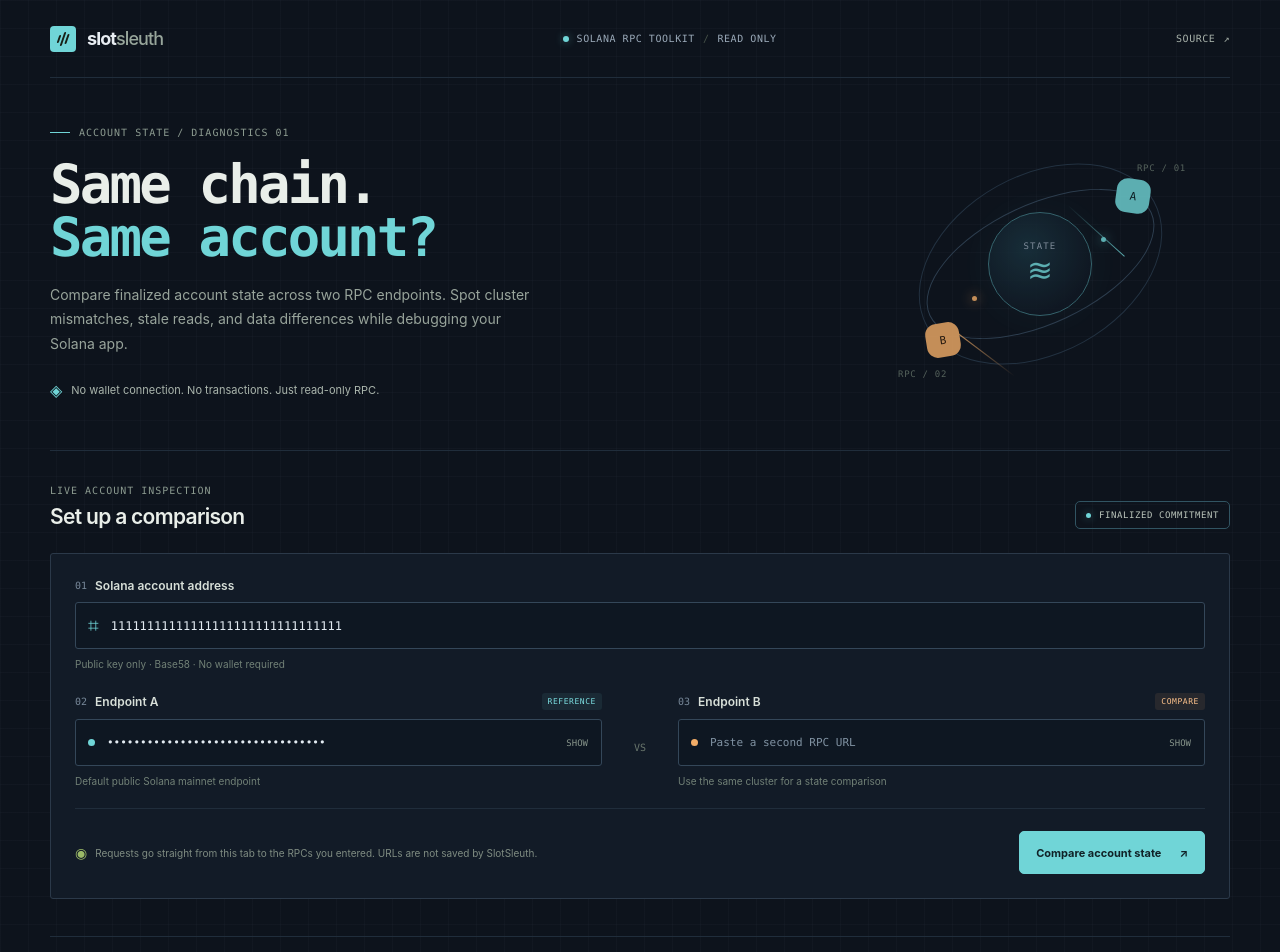
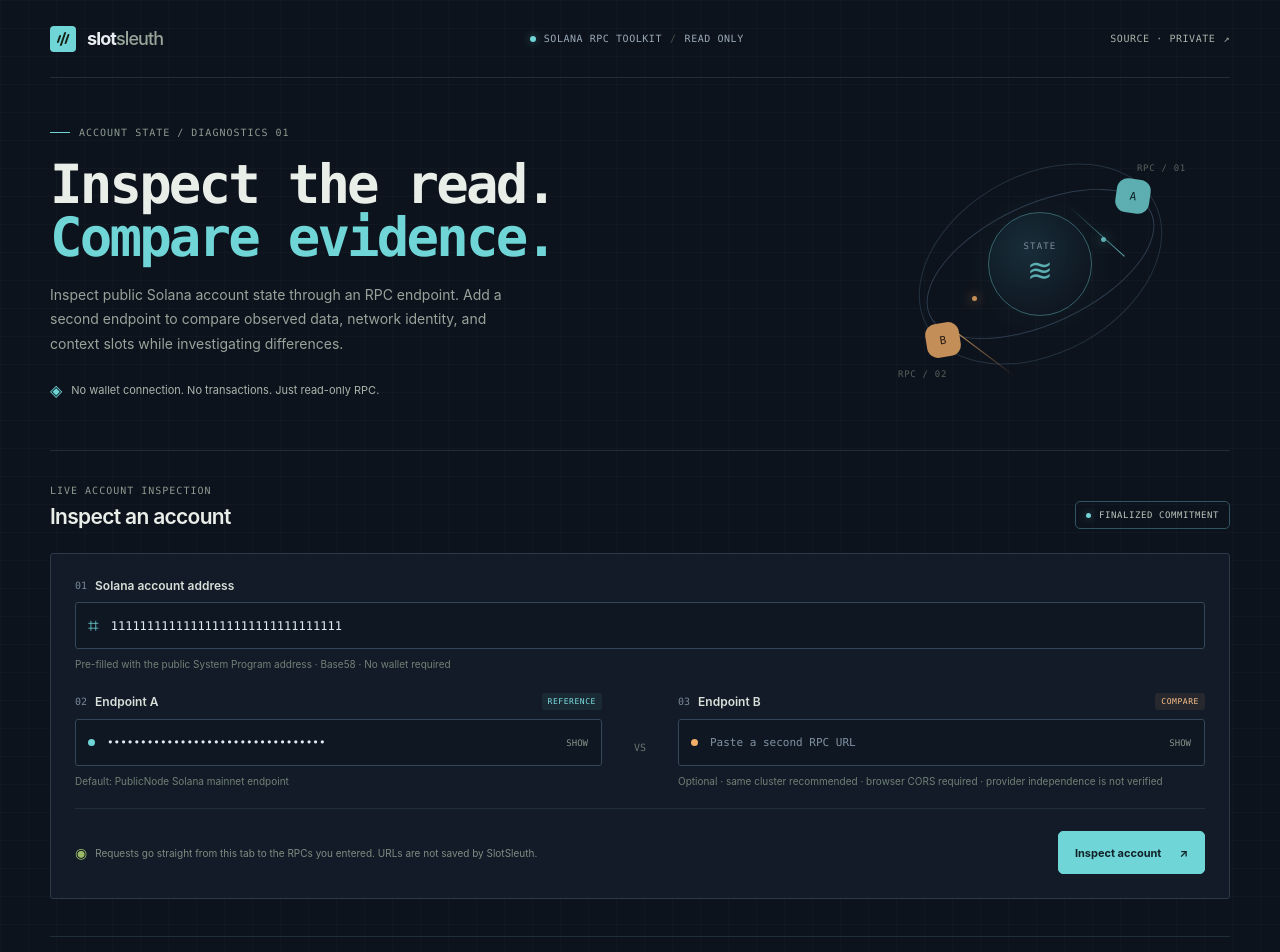
Before and after one commit to Tolu-max/SlotSleuth, a React (Vite) app: page / in a window 1280 px wide. Shown: the top 952 px of the page. Built offline with nearby package versions, Linux system fonts and the light colour scheme.

Commit message:
Correct product claims and prepare live demos

```diff
--- a/index.html
+++ b/index.html
@@ -4,9 +4,9 @@
     <meta charset="UTF-8" />
     <meta name="viewport" content="width=device-width, initial-scale=1.0" />
     <meta name="theme-color" content="#101511" />
-    <meta name="description" content="Compare finalized Solana account state across RPC endpoints." />
+    <meta name="description" content="Inspect finalized public Solana account state through RPC. Optionally compare observations from a second endpoint." />
     <link rel="icon" type="image/svg+xml" href="/favicon.svg" />
-    <title>SlotSleuth — Solana RPC state comparison</title>
+    <title>SlotSleuth — Solana RPC account diagnostics</title>
   </head>
   <body>
     <div id="root"></div>
--- a/src/App.tsx
+++ b/src/App.tsx
@@ -19,7 +19,7 @@
 
 interface ComparisonRun {
   left: EndpointOutcome;
-  right: EndpointOutcome;
+  right: EndpointOutcome | null;
   comparison: EndpointComparison | null;
   address: string;
 }
@@ -29,14 +29,15 @@
 }
 
 function downloadReport(run: ComparisonRun): void {
-  const report = serializeDiagnosticReport(run.address, [
+  const endpoints = [
     run.left.ok
       ? { label: "Endpoint A", snapshot: run.left.value }
       : { label: "Endpoint A", error: run.left.error },
-    run.right.ok
+  ];
+  if (run.right) endpoints.push(run.right.ok
     ? { label: "Endpoint B", snapshot: run.right.value }
-      : { label: "Endpoint B", error: run.right.error },
-  ], run.comparison);
+    : { label: "Endpoint B", error: run.right.error });
+  const report = serializeDiagnosticReport(run.address, endpoints, run.comparison);
   const url = URL.createObjectURL(new Blob([report], { type: "application/json" }));
   const anchor = document.createElement("a");
   anchor.href = url;
@@ -46,7 +47,7 @@
 }
 
 function validateAddress(address: string): string | null {
-  if (!address.trim()) return "Enter an account address to compare.";
+  if (!address.trim()) return "Enter an account address to inspect.";
   return isAddress(address.trim()) ? null : "Enter a valid Solana public address.";
 }
 
@@ -120,14 +121,14 @@
   const heading = !comparison.sameCluster
     ? "Different Solana clusters"
     : comparison.accountState === "match"
-      ? "Account state matches"
+        ? "Observed account fields match"
       : comparison.accountState === "different"
-        ? "Account state differs"
+        ? "Observed account fields differ"
         : "Comparison is inconclusive";
   const explanation = !comparison.sameCluster
     ? "These RPCs returned different genesis hashes. Their account responses come from different clusters."
     : comparison.accountState === "match"
-      ? "Both endpoints returned the same finalized account fields and data hash."
+      ? "Both endpoints returned the same finalized account fields and data hash in separate reads."
       : comparison.accountState === "different"
         ? `The responses differ in ${comparison.differingFields.join(", ")}. A state change may land between reads.`
         : `The responses agree on comparable fields, but ${comparison.unverifiedFields.join(", ")} could not be compared exactly.`;
@@ -135,7 +136,7 @@
   return (
     <section className={`comparison-summary comparison-summary--${variant}`} aria-live="polite">
       <div className="comparison-symbol" aria-hidden="true">{variant === "match" ? "✓" : variant === "warning" ? "!" : "≠"}</div>
-      <div className="comparison-copy"><span className="eyebrow">FINALIZED STATE CHECK</span><h2>{heading}</h2><p>{explanation}</p>
+      <div className="comparison-copy"><span className="eyebrow">TWO-ENDPOINT OBSERVATION</span><h2>{heading}</h2><p>{explanation}</p>
         <p className="comparison-context">{comparison.slotDifference === null
           ? "Slot heights belong to different clusters and cannot be compared directly."
           : `Account reads were ${formatInteger(comparison.slotDifference)} slot${comparison.slotDifference === 1 ? "" : "s"} apart. State can advance between RPC requests, so a difference is a diagnostic signal, not proof of a faulty provider.`}</p>
@@ -169,10 +170,11 @@
       setFormError(addressError);
       return;
     }
-    if (!endpointA.trim() || !endpointB.trim()) {
-      setFormError("Enter both RPC URLs to compare account state.");
+    if (!endpointA.trim()) {
+      setFormError("Enter an RPC URL to inspect account state.");
       return;
     }
+    if (endpointB.trim()) {
       try {
         const normalizedA = new URL(endpointA.trim()).href.replace(/\/$/, "");
         const normalizedB = new URL(endpointB.trim()).href.replace(/\/$/, "");
@@ -183,6 +185,7 @@
       } catch {
         // Detailed URL errors are reported per endpoint below, without echoing its contents.
       }
+    }
 
     controller.current?.abort();
     const activeController = new AbortController();
@@ -192,11 +195,13 @@
 
     const [left, right] = await Promise.all([
       readEndpoint(endpointA.trim(), address.trim(), activeController.signal),
-      readEndpoint(endpointB.trim(), address.trim(), activeController.signal),
+      endpointB.trim()
+        ? readEndpoint(endpointB.trim(), address.trim(), activeController.signal)
+        : Promise.resolve(null),
     ]);
 
     if (activeRun === runNumber.current) {
-      const comparison = left.ok && right.ok ? compareSnapshots(left.value, right.value) : null;
+      const comparison = left.ok && right?.ok ? compareSnapshots(left.value, right.value) : null;
       setRun({ left, right, comparison, address: address.trim() });
       setBusy(false);
       controller.current = null;
@@ -217,14 +222,14 @@
           <span>slot<span className="brand-light">sleuth</span></span>
         </a>
         <div className="topbar-meta"><span className="topbar-dot" />SOLANA RPC TOOLKIT <span className="topbar-divider">/</span> READ ONLY</div>
-        <a className="github-link" href="https://github.com/Tolu-max/SuperteamOpportunaity/tree/qa/worlds-fair-release-2026-10-11/projects/solana-live" target="_blank" rel="noreferrer">SOURCE <span aria-hidden="true">↗</span></a>
+        <a className="github-link" href="https://github.com/Tolu-max/SuperteamOpportunaity/tree/qa/worlds-fair-release-2026-10-11/projects/solana-live" target="_blank" rel="noreferrer">SOURCE · PRIVATE <span aria-hidden="true">↗</span></a>
       </header>
 
       <section className="hero" id="top">
         <div className="hero-copy">
           <div className="hero-kicker"><span className="kicker-line" />ACCOUNT STATE / DIAGNOSTICS 01</div>
-          <h1>Same chain.<br /><span>Same account?</span></h1>
-          <p>Compare finalized account state across two RPC endpoints. Spot cluster mismatches, stale reads, and data differences while debugging your Solana app.</p>
+          <h1>Inspect the read.<br /><span>Compare evidence.</span></h1>
+          <p>Inspect public Solana account state through an RPC endpoint. Add a second endpoint to compare observed data, network identity, and context slots while investigating differences.</p>
           <div className="hero-note"><span className="shield-icon" aria-hidden="true">◈</span><span>No wallet connection. No transactions. Just read-only RPC.</span></div>
         </div>
         <div className="hero-graphic" aria-hidden="true">
@@ -238,32 +243,32 @@
       </section>
 
       <section className="workspace" aria-labelledby="compare-title">
-        <div className="section-heading"><div><span className="eyebrow">LIVE ACCOUNT INSPECTION</span><h2 id="compare-title">Set up a comparison</h2></div><div className="commitment-pill"><span className="commitment-dot" />FINALIZED COMMITMENT</div></div>
+        <div className="section-heading"><div><span className="eyebrow">LIVE ACCOUNT INSPECTION</span><h2 id="compare-title">Inspect an account</h2></div><div className="commitment-pill"><span className="commitment-dot" />FINALIZED COMMITMENT</div></div>
 
         <form className="compare-form" onSubmit={handleSubmit}>
           <label className="field field--address">
             <span className="field-label"><span className="field-number">01</span> Solana account address</span>
             <div className="input-wrap input-wrap--address"><span className="input-glyph" aria-hidden="true">⌗</span><input aria-label="Solana account address" autoComplete="off" spellCheck={false} value={address} onChange={(event) => setAddress(event.target.value)} placeholder="Paste a public account address" /></div>
-            <span className="field-hint">Public key only · Base58 · No wallet required</span>
+            <span className="field-hint">Pre-filled with the public System Program address · Base58 · No wallet required</span>
           </label>
 
           <div className="endpoint-fields">
             <label className="field">
               <span className="field-label"><span className="field-number">02</span> Endpoint A <span className="endpoint-chip endpoint-chip--a">REFERENCE</span></span>
               <div className="input-wrap"><span className="endpoint-dot endpoint-dot--a" /><input aria-label="Endpoint A RPC URL" autoComplete="off" spellCheck={false} type={showA ? "text" : "password"} value={endpointA} onChange={(event) => setEndpointA(event.target.value)} placeholder="https://your-rpc-endpoint" /><button className="reveal-button" type="button" onClick={() => setShowA((value) => !value)} aria-label={showA ? "Hide Endpoint A URL" : "Show Endpoint A URL"}>{showA ? "HIDE" : "SHOW"}</button></div>
-              <span className="field-hint">Default public Solana mainnet endpoint</span>
+              <span className="field-hint">Default: PublicNode Solana mainnet endpoint</span>
             </label>
             <div className="versus" aria-hidden="true">VS</div>
             <label className="field">
               <span className="field-label"><span className="field-number">03</span> Endpoint B <span className="endpoint-chip endpoint-chip--b">COMPARE</span></span>
               <div className="input-wrap"><span className="endpoint-dot endpoint-dot--b" /><input aria-label="Endpoint B RPC URL" autoComplete="off" spellCheck={false} type={showB ? "text" : "password"} value={endpointB} onChange={(event) => setEndpointB(event.target.value)} placeholder="Paste a second RPC URL" /><button className="reveal-button" type="button" onClick={() => setShowB((value) => !value)} aria-label={showB ? "Hide Endpoint B URL" : "Show Endpoint B URL"}>{showB ? "HIDE" : "SHOW"}</button></div>
-              <span className="field-hint">Use the same cluster for a state comparison</span>
+              <span className="field-hint">Optional · same cluster recommended · browser CORS required · provider independence is not verified</span>
             </label>
           </div>
 
           {formError && <p className="form-error" role="alert">{formError}</p>}
           <div className="form-footer"><p><span className="privacy-icon" aria-hidden="true">◉</span> Requests go straight from this tab to the RPCs you entered. URLs are not saved by SlotSleuth.</p>
-            <button className="submit-button" type="submit" disabled={busy}>{busy ? <><span className="spinner" />Checking endpoints</> : <>Compare account state <span aria-hidden="true">↗</span></>}</button>
+            <button className="submit-button" type="submit" disabled={busy}>{busy ? <><span className="spinner" />Reading endpoints</> : <>{endpointB.trim() ? "Compare observations" : "Inspect account"} <span aria-hidden="true">↗</span></>}</button>
           </div>
           {busy && <div className="cancel-row"><span>Reading finalized state from both RPCs…</span><button type="button" onClick={cancel}>Cancel</button></div>}
         </form>
@@ -271,14 +276,16 @@
 
       {run && (
         <section className="results" aria-labelledby="results-title">
-          <div className="results-heading"><div><span className="eyebrow">COMPARISON REPORT</span><h2 id="results-title">Observed endpoint state</h2></div><div className="results-actions"><code title={run.address}>{run.address.slice(0, 8)}…{run.address.slice(-6)}</code><button className="report-button" type="button" onClick={() => downloadReport(run)}>Download JSON</button></div></div>
+          <div className="results-heading"><div><span className="eyebrow">{run.comparison ? "TWO-ENDPOINT OBSERVATIONS" : "SINGLE-ENDPOINT INSPECTION"}</span><h2 id="results-title">Observed endpoint state</h2></div><div className="results-actions"><code title={run.address}>{run.address.slice(0, 8)}…{run.address.slice(-6)}</code><button className="report-button" type="button" onClick={() => downloadReport(run)}>Download JSON</button></div></div>
           {run.comparison && <ComparisonSummary run={run} />}
-          <div className="result-grid"><EndpointCard label="Endpoint A" outcome={run.left} /><EndpointCard label="Endpoint B" outcome={run.right} /></div>
-          <p className="result-disclaimer">Different finalized reads can reflect a state update between requests. Re-run both endpoints before attributing a mismatch to stale or incorrect data.</p>
+          <div className="result-grid"><EndpointCard label="Endpoint A" outcome={run.left} />{run.right && <EndpointCard label="Endpoint B" outcome={run.right} />}</div>
+          {run.right === null && <p className="result-disclaimer" role="status">One endpoint was read. No cross-endpoint comparison was computed. Add a second RPC URL that permits browser requests to compare observations.</p>}
+          {run.right !== null && !run.right.ok && run.left.ok && <p className="result-disclaimer" role="status">Endpoint A returned account data; Endpoint B did not. The successful read is preserved above, and no comparison was computed. Retry with an endpoint that permits direct browser RPC requests (CORS).</p>}
+          {run.comparison && <p className="result-disclaimer">Separate finalized reads may observe state changes between requests. A difference is an observation to investigate, not proof of stale or incorrect data.</p>}
         </section>
       )}
 
-      <footer className="page-footer"><div><span className="footer-brand">slot<span>sleuth</span></span><span className="footer-divider">·</span><span>Built for Solana developers</span></div><div><span>READ ONLY BY DESIGN</span><span className="footer-divider">·</span><a href="https://github.com/Tolu-max/SuperteamOpportunaity/tree/qa/worlds-fair-release-2026-10-11/projects/solana-live" target="_blank" rel="noreferrer">OPEN SOURCE ↗</a></div></footer>
+      <footer className="page-footer"><div><span className="footer-brand">slot<span>sleuth</span></span><span className="footer-divider">·</span><span>Built for Solana developers</span></div><div><span>READ ONLY BY DESIGN</span><span className="footer-divider">·</span><a href="https://github.com/Tolu-max/SuperteamOpportunaity/tree/qa/worlds-fair-release-2026-10-11/projects/solana-live" target="_blank" rel="noreferrer">SOURCE REPO · PRIVATE ↗</a></div></footer>
     </main>
   );
 }
```
Also changed, not shown: 1 other file (tests, documents, lock files or other folders). Lines whose indentation alone changed are shown as unchanged.
